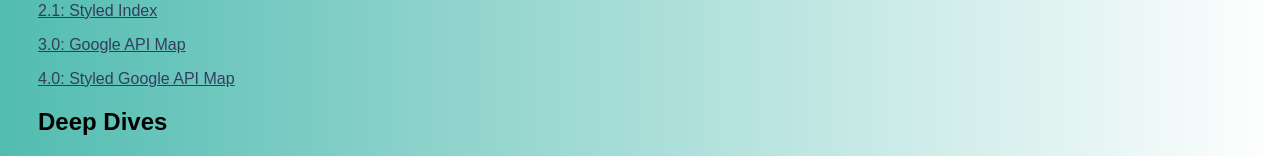
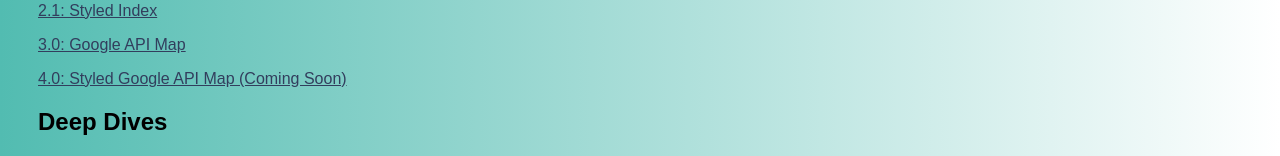
Before and after one commit to gvalentin007/portfolio, a plain HTML site: page index_styled.html in a window 1280 px wide. Shown: the part 832-988 px from the top of the page. Drawn offline with Linux system fonts and the light colour scheme.

Commit message:
Update index_styled.html

```diff
--- a/index_styled.html
+++ b/index_styled.html
@@ -46,7 +46,7 @@
 		<p><a href="index.html">2.0: Index</a></p>
 		<p><a href="index_styled.html">2.1: Styled Index</a></p>
 		<p><a href="mapm3_01.html">3.0: Google API Map</a></p>
-		<p><a href="mapm4_01.html">4.0: Styled Google API Map</a></p>
+		<p><a href="mapm4_01.html">4.0: Styled Google API Map (Coming Soon)</a></p>
 
 		<h2>Deep Dives</h2>
 		<p><a href="">Deep Dive 1</a></p>
```
